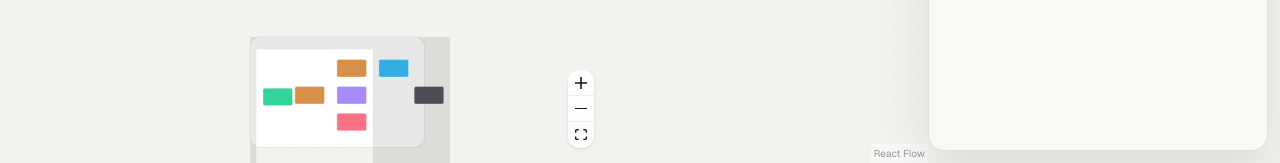
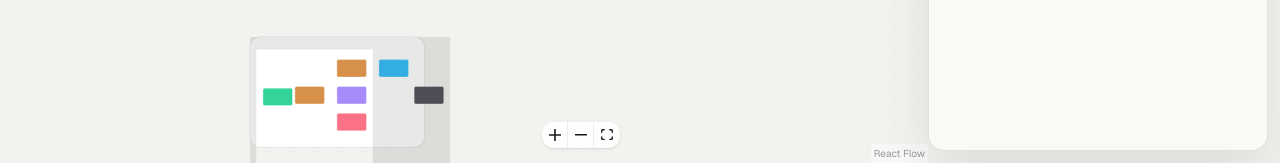
Before and after one commit to vijaybadana/graphcontract, a Next.js app: page / in a window 1280 px wide. Shown: the part 637-800 px from the top of the page. Built offline with nearby package versions, Linux system fonts and the light colour scheme.

Commit message:
fix: render canvas controls horizontally

```diff
--- a/app/globals.css
+++ b/app/globals.css
@@ -83,6 +83,19 @@ textarea:focus-visible {
   background: rgb(251 250 247 / 92%);
   box-shadow: 0 18px 50px rgb(24 33 29 / 10%);
   backdrop-filter: blur(16px);
+}
+
+.horizontal-flow-controls {
+  flex-direction: row;
+}
+
+.horizontal-flow-controls .react-flow__controls-button {
+  border-right: 1px solid #eee;
+  border-bottom: 0;
+}
+
+.horizontal-flow-controls .react-flow__controls-button:last-child {
+  border-right: 0;
 }
 
 .eyebrow {
--- a/src/features/workspace/graph-workspace.tsx
+++ b/src/features/workspace/graph-workspace.tsx
@@ -263,7 +263,11 @@ export function GraphWorkspace() {
             maskColor="rgb(24 33 29 / 10%)"
             className="!h-28 !w-44 !rounded-xl !border !border-black/10 !bg-white"
           />
-          <Controls showInteractive={false} position="bottom-center" className="!overflow-hidden !rounded-xl !border-black/10 !shadow-sm" />
+          <Controls
+            showInteractive={false}
+            position="bottom-center"
+            className="horizontal-flow-controls !overflow-hidden !rounded-xl !border-black/10 !shadow-sm"
+          />
         </ReactFlow>
 
         <div className="workspace-toolbar absolute left-1/2 top-3 z-20 flex -translate-x-1/2 items-center gap-1 p-1">
```
